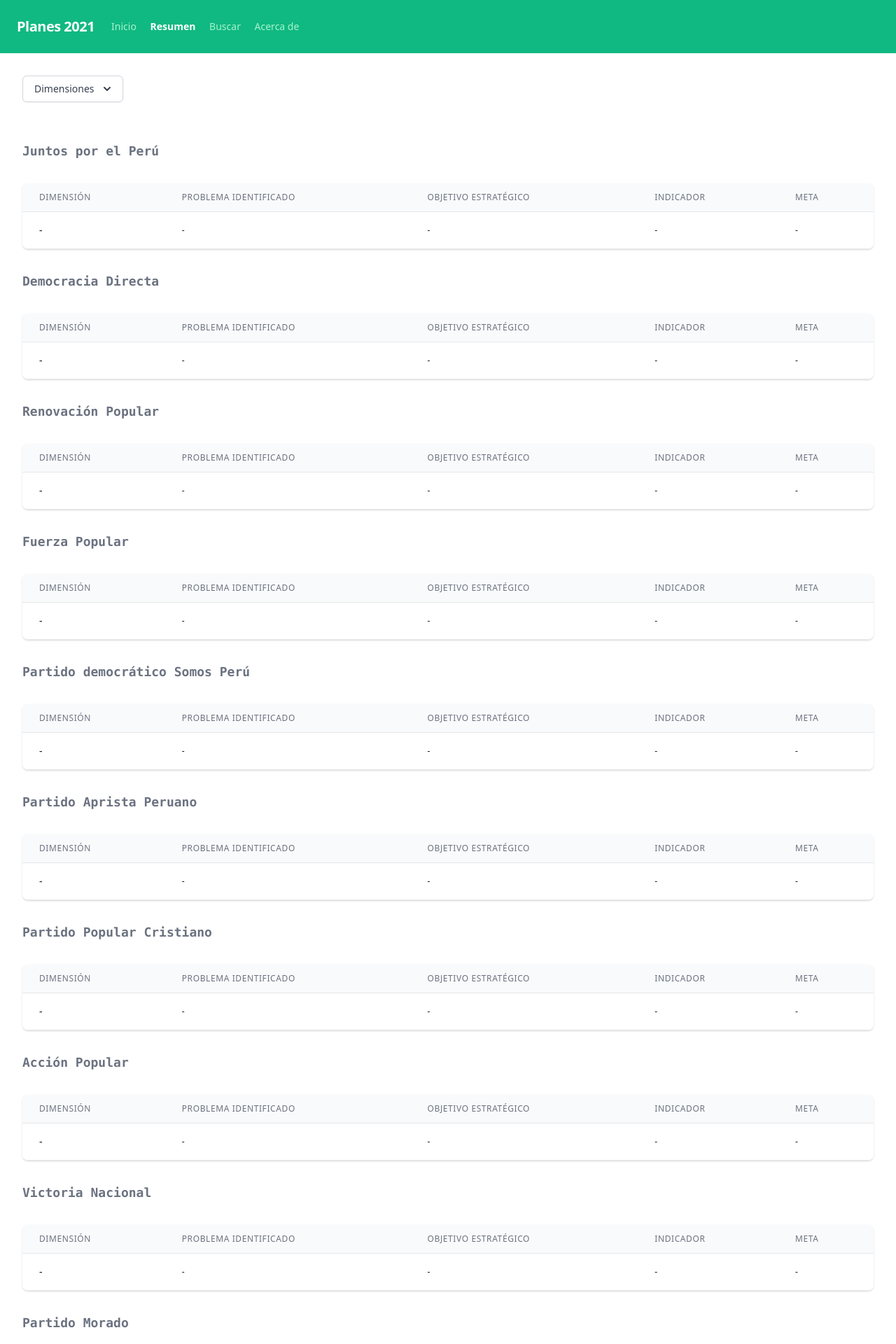
After one commit to unrecano/planes2021-web, a Django app: page /summary in a window 1280 px wide. The commit adds this page. Shown: the top 1920 px of the page at 70% size. Run offline with Django 3.2, Linux system fonts and the light colour scheme; data comes from the database, SQL or seed files in the repository; data that the repository does not hold is empty.

Commit message:
mostrar y filtrar resumenes por dimension.

```diff
--- a/planes/planes/urls.py
+++ b/planes/planes/urls.py
@@ -22,6 +22,7 @@
 urlpatterns = [
     path('', views.index, name='index'),
     path('search', views.search, name='search'),
+    path('summary', views.summary, name='summary'),
     path('document/<uuid:id>/', views.detail, name='detail'),
     path('admin/', admin.site.urls),
 ] + static(settings.MEDIA_URL, document_root=settings.MEDIA_ROOT)
--- a/planes/templates/base/layout.html
+++ b/planes/templates/base/layout.html
@@ -21,8 +21,11 @@
   </div>
   <div id="menu" class="hidden w-full block flex-grow lg:flex lg:items-center lg:w-auto">
     <div class="text-sm lg:flex-grow">
-      <a id="menu-search" href="{% url 'index' %}" class="block mt-4 lg:inline-block lg:mt-0 text-green-200 hover:text-white mr-4">
+      <a id="menu-init" href="{% url 'index' %}" class="block mt-4 lg:inline-block lg:mt-0 text-green-200 hover:text-white mr-4">
         Inicio
+      </a>
+      <a id="menu-summary" href="{% url 'summary' %}" class="block mt-4 lg:inline-block lg:mt-0 text-green-200 hover:text-white mr-4">
+        Resumen
       </a>
       <a id="menu-search" href="{% url 'search' %}" class="block mt-4 lg:inline-block lg:mt-0 text-green-200 hover:text-white mr-4">
         Buscar
@@ -36,6 +39,7 @@
 <div class="container px-8 mt-8 min-h-screen lg:mx-auto lg:mx-4">
 {% block content %}{% endblock %}
 </div>
+<br><br>
 <footer class="bg-green-500 text-white px-2 pt-0 pb-2 mt-0 font-mono">
   <div class="container mx-auto py-8">
     <div class="flex flex-col mb-2 px-4 items-center">
@@ -50,30 +54,34 @@
 {% block js %}{% endblock %}
 <script type="text/javascript">
   current_path = "{{ request.path }}"
+
+  changeOption = function (menu) {
+    options = document.getElementById('menu').getElementsByTagName('a');
+    for (var i = 0; i < options.length; i++) {
+      if (options[i].attributes['id'].value == menu) {
+        options[i].classList.add("text-white");
+        options[i].classList.add("font-semibold");
+        options[i].classList.remove("text-green-200");
+      } else {
+        options[i].classList.remove("text-white");
+        options[i].classList.remove("font-semibold");
+        options[i].classList.add("text-green-200");
+      }
+    }
+  }
+
   switch (current_path) {
     case "/":
-      document.getElementById("menu-search").classList.add("text-white");
-      document.getElementById("menu-search").classList.add("font-semibold");
-      document.getElementById("menu-search").classList.remove("text-green-200");
-      document.getElementById("menu-about").classList.remove("text-white");
-      document.getElementById("menu-about").classList.remove("font-semibold");
-      document.getElementById("menu-about").classList.add("text-green-200");
+      changeOption('menu-init');
       break;
     case "/search":
-      document.getElementById("menu-search").classList.add("text-white");
-      document.getElementById("menu-search").classList.add("font-semibold");
-      document.getElementById("menu-search").classList.remove("text-green-200");
-      document.getElementById("menu-about").classList.remove("text-white");
-      document.getElementById("menu-about").classList.remove("font-semibold");
-      document.getElementById("menu-about").classList.add("text-green-200");
+      changeOption('menu-search');
       break;
     case "/about":
-      document.getElementById("menu-about").classList.add("text-white");
-      document.getElementById("menu-about").classList.add("font-semibold");
-      document.getElementById("menu-about").classList.remove("text-green-200");
-      document.getElementById("menu-search").classList.remove("text-white");
-      document.getElementById("menu-search").classList.remove("font-semibold");
-      document.getElementById("menu-search").classList.add("text-green-200");
+      changeOption('menu-about');
+      break;
+    case "/summary":
+      changeOption('menu-summary');
       break;
   }
 
--- a/planes/web/templates/web/search.html
+++ b/planes/web/templates/web/search.html
@@ -8,13 +8,11 @@
   {% for organization in pos %}
   {% include "components/table.html" with organization=organization %}
   {% empty %}
-  <div class="grid grid-cols-1 lg:grid-cols-3 gap-4 text-center">
     {% if words|length == 0 %}
-    <p class="text-gray-700 font-bold text-lg">Realiza una búsqueda.</p>
+    <p class="text-gray-700 font-bold text-md">Escribe las palabras que quieres buscar dentro de los planes de gobierno.</p>
     {% else %}
     <p class="text-gray-700 font-bold text-lg">No se han encontrado resultados.</p>
     {% endif %}
-  </div>
   {% endfor %}
 </div>
 {% endblock %}
--- /dev/null
+++ b/planes/web/templates/web/summary.html
@@ -0,0 +1,108 @@
+{% extends 'base/layout.html' %}
+
+{%  block title %}Resumen{% endblock %}
+
+{% block content %}
+<div class="relative inline-block text-left">
+  <div>
+    <button onclick="dropdown(event)" type="button" class="inline-flex justify-center w-full rounded-md border border-gray-300 shadow-sm px-4 py-2 bg-white text-sm font-medium text-gray-700 hover:bg-gray-50 focus:outline-none focus:ring-2 focus:ring-offset-2 focus:ring-offset-gray-100 focus:ring-indigo-500" id="options-menu" aria-haspopup="true" aria-expanded="true">
+      Dimensiones
+      <svg class="-mr-1 ml-2 h-5 w-5" xmlns="http://www.w3.org/2000/svg" viewBox="0 0 20 20" fill="currentColor" aria-hidden="true">
+        <path fill-rule="evenodd" d="M5.293 7.293a1 1 0 011.414 0L10 10.586l3.293-3.293a1 1 0 111.414 1.414l-4 4a1 1 0 01-1.414 0l-4-4a1 1 0 010-1.414z" clip-rule="evenodd" />
+      </svg>
+    </button>
+  </div>
+  <div id="options" class="hidden origin-top-right absolute right-0 mt-2 w-56 rounded-md shadow-lg bg-white ring-1 ring-black ring-opacity-5">
+    <div class="py-1" role="menu" aria-orientation="vertical" aria-labelledby="options-menu">
+      {% for key, value in dimensions.items %}
+      <a href="{% url 'summary' %}?query={{ key }}" class="block px-4 py-2 text-sm text-gray-700 hover:bg-gray-100 hover:text-gray-900" role="menuitem">{{ value }}</a>
+      {% endfor %}
+    </div>
+  </div>
+</div>
+<br><br>
+{% for organization in organizations %}
+<h3 class="my-8 font-mono text-lg font-bold text-gray-500">{{ organization.name }}</h3>
+<div class="flex flex-col">
+  <div class="-my-2 overflow-x-auto sm:-mx-6 lg:-mx-8">
+    <div class="py-2 align-middle inline-block min-w-full sm:px-6 lg:px-8">
+      <div class="shadow overflow-hidden border-b border-gray-200 sm:rounded-lg">
+        <table class="min-w-full divide-y divide-gray-200">
+          <thead class="bg-gray-50">
+            <tr>
+              <th scope="col" class="px-6 py-3 text-left text-xs font-medium text-gray-500 uppercase tracking-wider">
+                Dimensión
+              </th>
+              <th scope="col" class="px-6 py-3 text-left text-xs font-medium text-gray-500 uppercase tracking-wider">
+                Problema identificado
+              </th>
+              <th scope="col" class="px-6 py-3 text-left text-xs font-medium text-gray-500 uppercase tracking-wider">
+                Objetivo estratégico
+              </th>
+              <th scope="col" class="px-6 py-3 text-left text-xs font-medium text-gray-500 uppercase tracking-wider">
+                Indicador
+              </th>
+              <th scope="col" class="px-6 py-3 text-left text-xs font-medium text-gray-500 uppercase tracking-wider">
+                Meta
+              </th>
+            </tr>
+          </thead>
+          <tbody class="bg-white divide-y divide-gray-200">
+            {% for dimension in organization.dimensions %}
+            <tr>
+              <td class="px-6 py-4 whitespace-nowrap">
+                <div class="text-sm text-gray-900">{{ dimension.str_dimension }}</div>
+              </td>
+              <td class="px-6 py-4 whitespace-nowrap">
+                <div class="text-xs text-gray-900">{{ dimension.problem }}</div>
+              </td>
+              <td class="px-6 py-4 whitespace-nowrap">
+                <div class="text-xs text-gray-900">{{ dimension.target }}</div>
+              </td>
+              <td class="px-6 py-4 whitespace-nowrap">
+                <div class="text-xs text-gray-900">{{ dimension.goal }}</div>
+              </td>
+              <td class="px-6 py-4 whitespace-nowrap">
+                <div class="text-xs text-gray-900">{{ dimension.trace }}</div>
+              </td>
+            </tr>
+            {% empty %}
+            <tr>
+              <td class="px-6 py-4 whitespace-nowrap">
+                <div class="text-sm text-gray-900">-</div>
+              </td>
+              <td class="px-6 py-4 whitespace-nowrap">
+                <div class="text-xs text-gray-900">-</div>
+              </td>
+              <td class="px-6 py-4 whitespace-nowrap">
+                <div class="text-xs text-gray-900">-</div>
+              </td>
+              <td class="px-6 py-4 whitespace-nowrap">
+                <div class="text-xs text-gray-900">-</div>
+              </td>
+              <td class="px-6 py-4 whitespace-nowrap">
+                <div class="text-xs text-gray-900">-</div>
+              </td>
+            </tr>
+            {% endfor %}
+          </tbody>
+        </table>
+      </div>
+    </div>
+  </div>
+</div>
+{% endfor %}
+{% endblock %}
+{% block js %}
+<script type="text/javascript">
+  function dropdown(event) {
+    event.preventDefault();
+    element = document.getElementById('options');
+    if (element.classList.contains('hidden')) {
+      element.classList.remove('hidden')
+    } else {
+      element.classList.add('hidden')
+    }
+  }
+</script>
+{% endblock %}
--- a/planes/web/views.py
+++ b/planes/web/views.py
@@ -1,5 +1,5 @@
 from django.shortcuts import render
-from web.models import Document, Sentence, PoliticalOrganization
+from web.models import Document, Sentence, PoliticalOrganization, Dimension
 
 def index(request):
     pos = []
@@ -54,3 +54,28 @@
     }
 
     return render(request, 'web/detail.html', context)
+
+def summary(request):
+    query = request.GET.get('query')
+    dimensions = dict(Dimension.DIMENSION)
+    organizations = PoliticalOrganization.objects.all()
+    pos = []
+    if query:
+        for organization in organizations:
+            po = {
+                'name': organization.name
+            }
+            po['dimensions'] = Dimension.objects.filter(political_organization=organization).filter(dimension=query).order_by('dimension')
+            pos.append(po)
+    else:
+        for organization in organizations:
+            po = {
+                'name': organization.name
+            }
+            po['dimensions'] = Dimension.objects.filter(political_organization=organization).order_by('dimension')
+            pos.append(po)
+    context = {
+        'dimensions': dimensions,
+        'organizations': pos
+    }
+    return render(request, 'web/summary.html', context)
```
